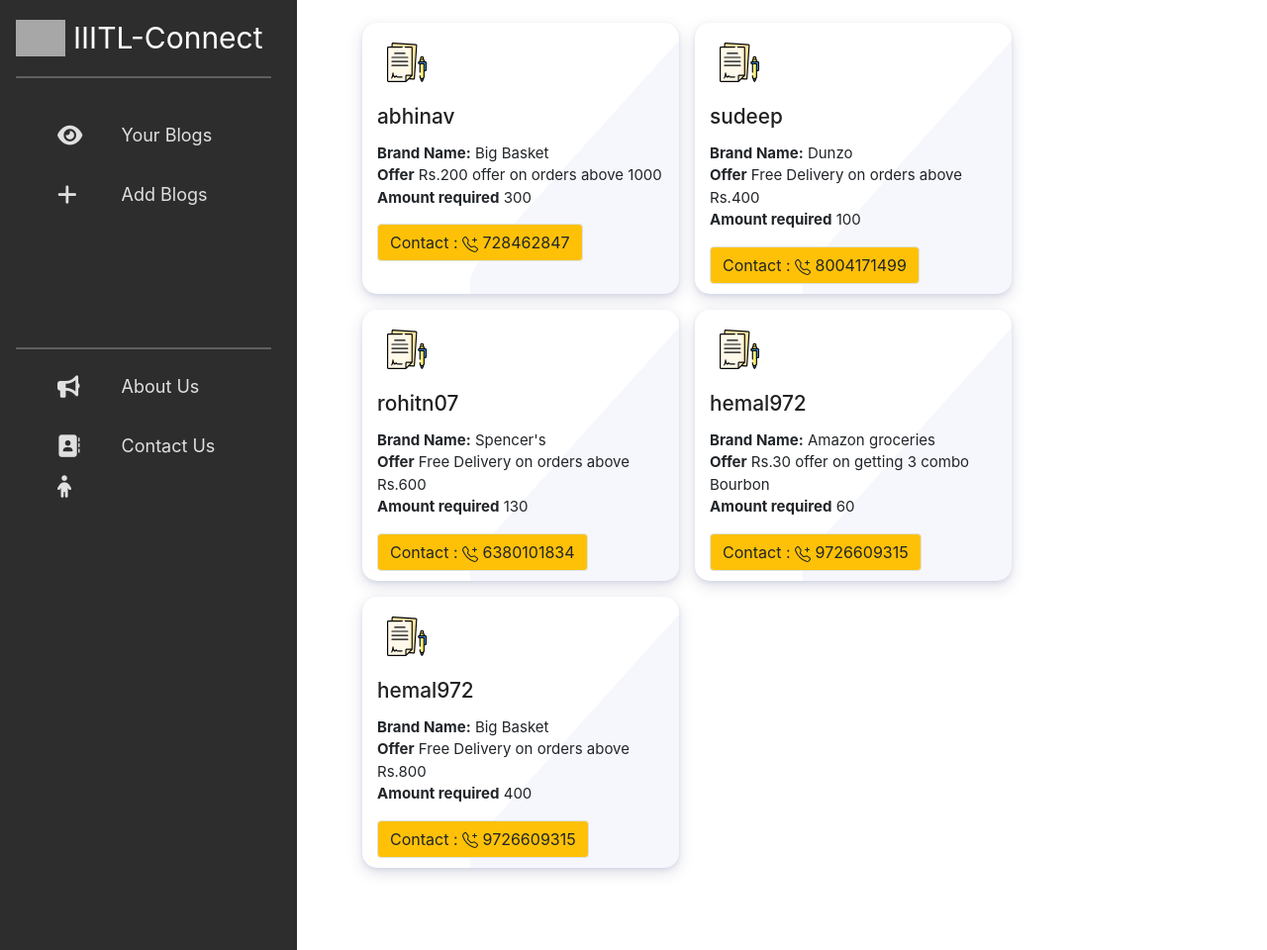
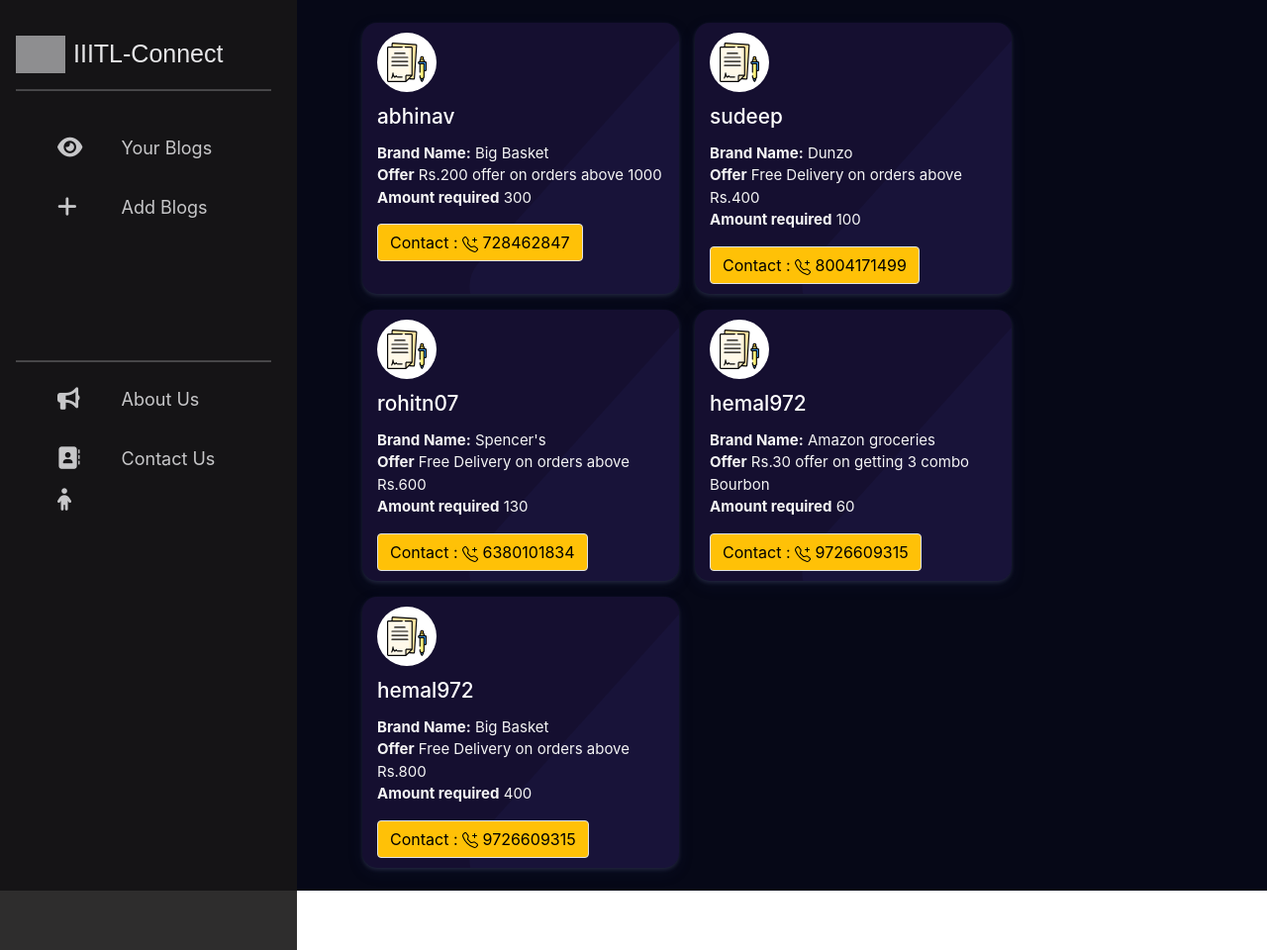
Before and after one commit to HemalDesai/mini_project, a Django app: template templates/LNMfood/LNMfood_home.html in a window 1280 px wide. Shown: the whole page at 99% size. Run offline with Django 3.2, Linux system fonts and the light colour scheme; the template is opened without the code that fills it: values that come from a table or form of the project are taken from there, others are empty; data comes from the database, SQL or seed files in the repository; some libraries are stand-ins or nearby versions; grey boxes are pictures that could not be loaded.

Commit message:
frontend enhanced

```diff
--- a/templates/LNMfood/LNMfood_home.html
+++ b/templates/LNMfood/LNMfood_home.html
@@ -83,7 +83,7 @@
   .solution_card .so_top_icon {}
 
   .solution_card .solu_title h3 {
-    color: #212121;
+    color: white;
     font-size: 1.3rem;
     margin-top: 13px;
     margin-bottom: 13px;
@@ -250,7 +250,7 @@
     <div id="sidebar-wrapper" style="width:300px;">
       <div class="d-flex flex-column flex-shrink-0 p-3 text-white" style="width: 290px;">
         <a href="/" class="d-flex align-items-center mb-3 mb-md-0 me-md-auto text-white text-decoration-none"
-          style="font-size:30px;">
+        style="margin-top:20px;;font-size:25px;font-family: 'Josefin Sans', sans-serif;">
           <img src="https://i.ibb.co/7r4sj7R/IIITL-logo-1.png" style="width:50px; margin-right:8px;">
           IIITL-Connect
         </a>
@@ -302,7 +302,7 @@
 
       </div>
     </div>
-    <div id="content-wrapper">
+    <div id="content-wrapper" style="background-color:#060817;">
       <div class="container-fluid">
         <div class="row">
           <div class="col-lg-12">
@@ -319,7 +319,7 @@
 
                     <div class="row solution_cards_box">
                       {% for blog in blogs %}
-                      <div class="solution_card m-2" style="max-width: 20rem;">
+                      <div class="solution_card m-2" style="background-color: #150f30 ;max-width: 20rem;">
                         <div class="hover_color_bubble"></div>
                         <div class="so_top_icon">
                           <svg id="Layer_1" enable-background="new 0 0 512 512" height="50" viewBox="0 0 512 512"
@@ -392,10 +392,10 @@
                             </g>
                           </svg>
                         </div>
-                        <div class="solu_title">
+                        <div class="solu_title" style="color:white">
                           <h3>{{blog.username_id}} </h3>
                         </div>
-                        <div class="solu_description">
+                        <div class="solu_description" style="color:whitesmoke">
                           <p class="card-text"><strong>Brand Name:</strong> {{blog.pickup}}<br>
                             <strong>Offer</strong> {{blog.drop}}<br>
                             <strong>Amount required</strong> {{blog.space}}<br>
@@ -403,7 +403,7 @@
                             <!-- <strong>APPROX. FARE PER HEAD: ₹</strong> {{blog.fare}}<br>     -->
 
                           </p>
-                          <a class="btn btn-warning border rounded">Contact : <svg xmlns="http://www.w3.org/2000/svg"
+                          <a class="btn btn-warning border rounded" style="color:black;">Contact : <svg xmlns="http://www.w3.org/2000/svg"
                               width="16" height="16" fill="currentColor" class="bi bi-telephone-plus"
                               viewBox="0 0 16 16">
                               <path
--- a/templates/LNMfood/insert_blog_food.html
+++ b/templates/LNMfood/insert_blog_food.html
@@ -150,7 +150,7 @@
     <div id="sidebar-wrapper" style="width:300px;">
       <div class="d-flex flex-column flex-shrink-0 p-3 text-white" style="width: 290px;">
         <a href="/" class="d-flex align-items-center mb-3 mb-md-0 me-md-auto text-white text-decoration-none"
-          style="font-size:30px;">
+        style="margin-top:20px;;font-size:25px;font-family: 'Josefin Sans', sans-serif;"/>
           <img src="https://i.ibb.co/7r4sj7R/IIITL-logo-1.png" style="width:50px; margin-right:8px;">
           IIITL-Connect
         </a>
--- a/templates/LNMfood/view_blog_food.html
+++ b/templates/LNMfood/view_blog_food.html
@@ -254,7 +254,7 @@
     <div id="sidebar-wrapper" style="width:300px;">
       <div class="d-flex flex-column flex-shrink-0 p-3 text-white" style="width: 290px;">
         <a href="/" class="d-flex align-items-center mb-3 mb-md-0 me-md-auto text-white text-decoration-none"
-          style="font-size:30px;">
+        style="margin-top:20px;;font-size:25px;font-family: 'Josefin Sans', sans-serif;">
           <img src="https://i.ibb.co/7r4sj7R/IIITL-logo-1.png" style="width:50px; margin-right:8px;">
           IIITL-Connect
         </a>
--- a/templates/LNMshop/LNMshop_home.html
+++ b/templates/LNMshop/LNMshop_home.html
@@ -1,6 +1,6 @@
 {% load static %}
 {% block content %}
-<link rel="shortcut icon" href="https://i.ibb.co/PQKCSj9/LNM-1.png" type="image/x-icon">
+<link rel="shortcut icon" href="https://i.ibb.co/PQKCSj9/LNM-1.png" type="image/x-icon" >
 <title>IIITL-Connect</title>
 
 <head>
@@ -128,7 +128,7 @@
   <div id="sidebar-wrapper" style="width:300px;">
     <div class="d-flex flex-column flex-shrink-0 p-2 text-white" style="width: 290px;">
       <a href="/" class="d-flex align-items-center mb-3 mb-md-0 me-md-auto text-white text-decoration-none"
-        style="font-size:30px;">
+      style="margin-top:20px;;font-size:25px;font-family: 'Josefin Sans', sans-serif;">
         <img src="https://i.ibb.co/7r4sj7R/IIITL-logo-1.png" style="width:50px; margin-right:8px;">
         IIITL-Connect
       </a>
--- a/templates/LNMshop/insert_product.html
+++ b/templates/LNMshop/insert_product.html
@@ -134,7 +134,7 @@
     <div id="sidebar-wrapper" style="width:300px;">
       <div class="d-flex flex-column flex-shrink-0 p-3 text-white" style="width: 290px;">
         <a href="/" class="d-flex align-items-center mb-3 mb-md-0 me-md-auto text-white text-decoration-none"
-          style="font-size:30px;">
+        style="margin-top:20px;;font-size:25px;font-family: 'Josefin Sans', sans-serif;">
           <img src="https://i.ibb.co/7r4sj7R/IIITL-logo-1.png" style="width:50px; margin-right:8px;">
           IIITL-Connect
         </a>
--- a/templates/LNMshop/view_product.html
+++ b/templates/LNMshop/view_product.html
@@ -111,7 +111,7 @@
     <div id="sidebar-wrapper" style="width:300px;">
       <div class="d-flex flex-column flex-shrink-0 p-3 text-white" style="width: 290px;">
         <a href="/" class="d-flex align-items-center mb-3 mb-md-0 me-md-auto text-white text-decoration-none"
-          style="font-size:30px;">
+        style="margin-top:20px;;font-size:25px;font-family: 'Josefin Sans', sans-serif;">
           <img src="https://i.ibb.co/7r4sj7R/IIITL-logo-1.png" style="width:50px; margin-right:8px;">
           IIITL-Connect
         </a>
--- a/templates/LNMtaxi/insert_blog.html
+++ b/templates/LNMtaxi/insert_blog.html
@@ -150,7 +150,7 @@
     <div id="sidebar-wrapper" style="width:300px;">
       <div class="d-flex flex-column flex-shrink-0 p-3 text-white" style="width: 290px;">
         <a href="/" class="d-flex align-items-center mb-3 mb-md-0 me-md-auto text-white text-decoration-none"
-          style="font-size:30px;">
+        style="margin-top:20px;;font-size:25px;font-family: 'Josefin Sans', sans-serif;">
           <img src="https://i.ibb.co/7r4sj7R/IIITL-logo-1.png" style="width:50px; margin-right:8px;">
           IIITL-Connect
         </a>
--- a/templates/LNMtaxi/view_blog.html
+++ b/templates/LNMtaxi/view_blog.html
@@ -254,7 +254,7 @@
     <div id="sidebar-wrapper" style="width:300px;">
       <div class="d-flex flex-column flex-shrink-0 p-3 text-white" style="width: 290px;">
         <a href="/" class="d-flex align-items-center mb-3 mb-md-0 me-md-auto text-white text-decoration-none"
-          style="font-size:30px;">
+        style="margin-top:20px;;font-size:25px;font-family: 'Josefin Sans', sans-serif;">
           <img src="https://i.ibb.co/7r4sj7R/IIITL-logo-1.png" style="width:50px; margin-right:8px;">
           IIITL-Connect
         </a>
```
Also changed, not shown: templates/LNMtaxi/LNMtaxi_home.html (+14 -9 lines).
